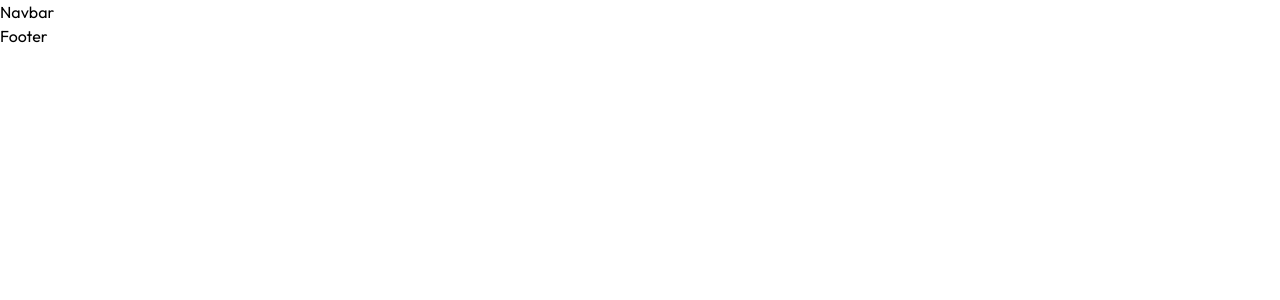
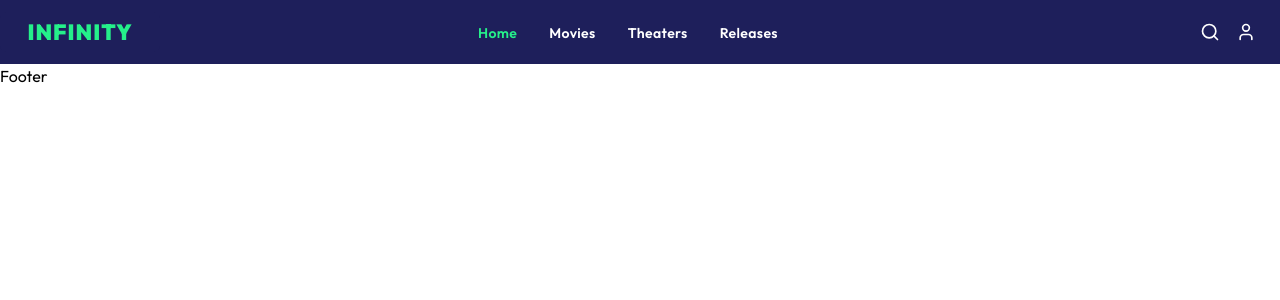
Before and after one commit to infosanuth/infinity, a React (Vite) app in the folder client/: page / in a window 1280 px wide. Shown: the top 300 px of the page. Built offline with nearby package versions, Linux system fonts and the light colour scheme.

Commit message:
feat: implement navigation bar

```diff
--- a/client/src/components/Navbar.jsx
+++ b/client/src/components/Navbar.jsx
@@ -1,10 +1,87 @@
-import React from 'react'
+import React, { useState } from 'react'
+import { Link, NavLink } from 'react-router-dom'
+import { Search, User } from 'lucide-react'
+
+const Logo = () => (
+  <svg xmlns="http://www.w3.org/2000/svg" viewBox="0 0 320 80" width="160" height="40" role="img" aria-label="INFINITY">
+    <rect width="320" height="80" rx="12" ry="12" fill="#1E1F5B" />
+    <text x="160" y="55"
+      textAnchor="middle"
+      fontFamily="Arial Black, Helvetica, Impact, sans-serif"
+      fontWeight="900"
+      fontSize="44"
+      letterSpacing="2"
+      fill="#25F08A">INFINITY</text>
+  </svg>
+)
+
+const navLinks = [
+  { label: 'Home', to: '/' },
+  { label: 'Movies', to: '/movies' },
+  { label: 'Theaters', to: '/theaters' },
+  { label: 'Releases', to: '/releases' },
+]
 
 const Navbar = () => {
+  const [searchOpen, setSearchOpen] = useState(false)
+
   return (
-    <div>
-      <h1>Navbar</h1>
-    </div>
+    <nav className="w-full bg-[#1E1F5B] pr-6 py-3 flex items-center justify-between">
+      {/* Column 1 — Logo */}
+      <div className="flex-1 flex items-center">
+        <Link to="/">
+          <Logo />
+        </Link>
+      </div>
+
+      {/* Column 2 — Nav links (centered) */}
+      <ul className="flex gap-8 list-none m-0 p-0">
+        {navLinks.map(({ label, to }) => (
+          <li key={to}>
+            <NavLink
+              to={to}
+              end={to === '/'}
+              className={({ isActive }) =>
+                `text-sm font-semibold tracking-wide transition-colors duration-200 ${
+                  isActive ? 'text-[#25F08A]' : 'text-white hover:text-[#25F08A]'
+                }`
+              }
+            >
+              {label}
+            </NavLink>
+          </li>
+        ))}
+      </ul>
+
+      {/* Column 3 — Search & Login */}
+      <div className="flex-1 flex items-center justify-end gap-4">
+        <div className="flex items-center gap-2">
+          {searchOpen && (
+            <input
+              autoFocus
+              type="text"
+              placeholder="Search..."
+              className="bg-white/10 text-white placeholder-white/50 text-sm rounded-full px-4 py-1.5 outline-none border border-white/20 focus:border-[#25F08A] w-48 transition-all duration-200"
+              onKeyDown={e => e.key === 'Escape' && setSearchOpen(false)}
+            />
+          )}
+          <button
+            onClick={() => setSearchOpen(o => !o)}
+            className={`transition-colors duration-200 ${searchOpen ? 'text-[#25F08A]' : 'text-white hover:text-[#25F08A]'}`}
+            aria-label="Search"
+          >
+            <Search size={20} />
+          </button>
+        </div>
+        <Link
+          to="/login"
+          className="text-white hover:text-[#25F08A] transition-colors duration-200"
+          aria-label="Login"
+        >
+          <User size={20} />
+        </Link>
+      </div>
+    </nav>
   )
 }
 
```
